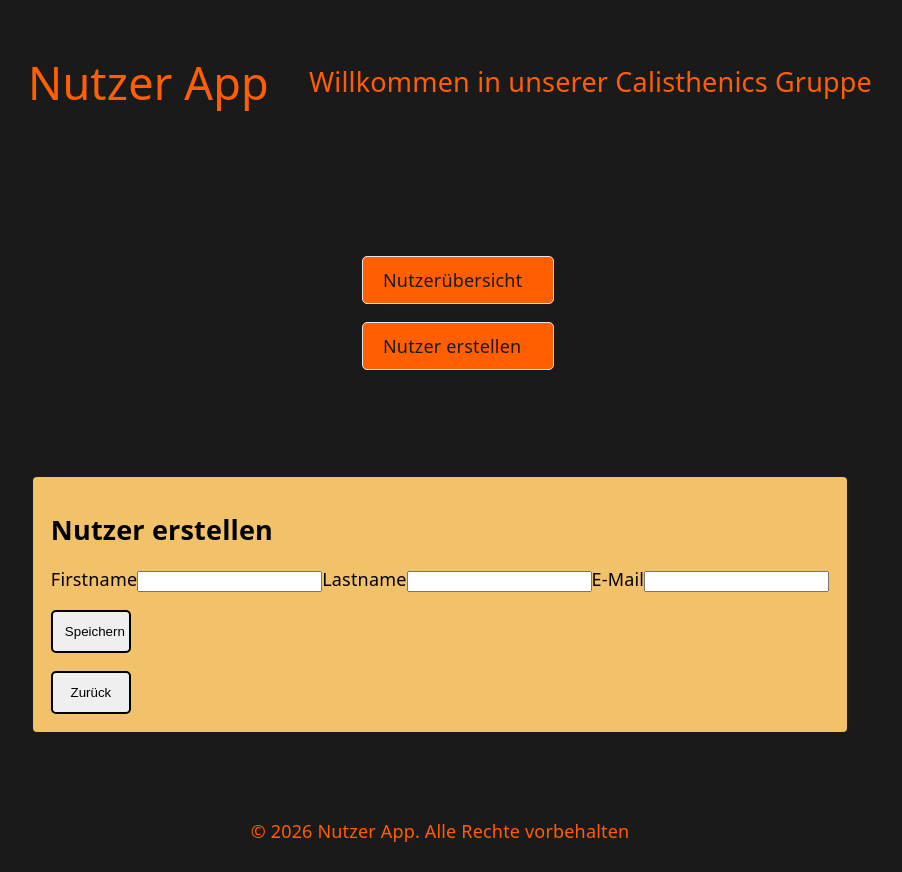
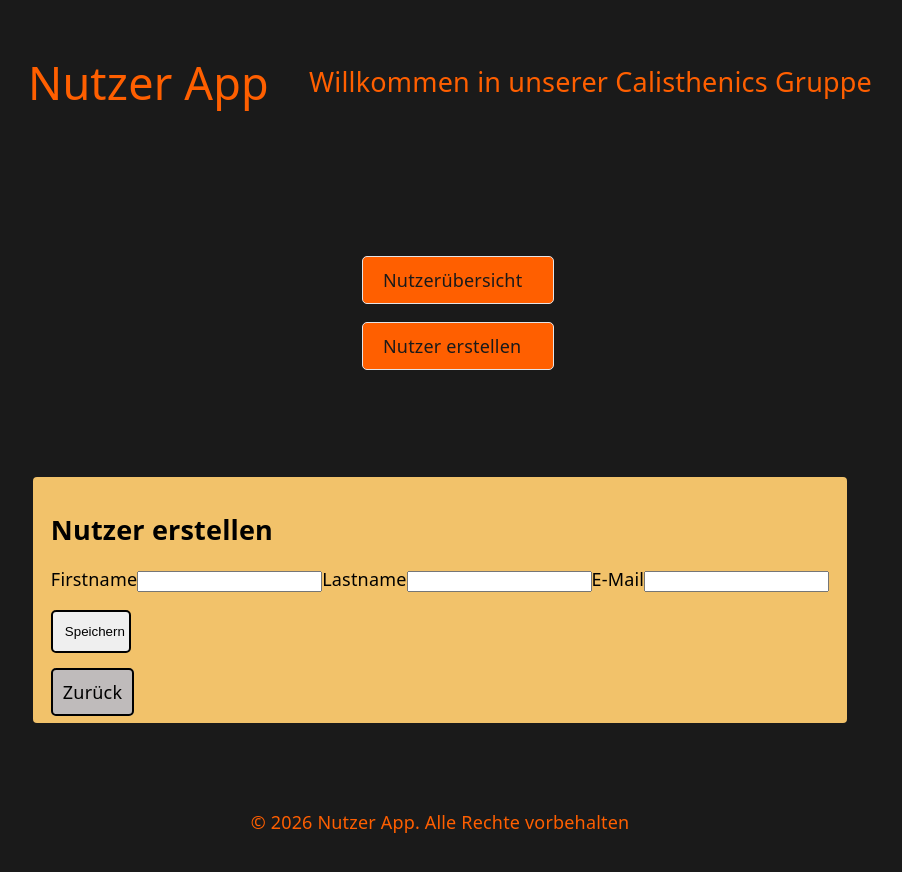
Before and after one commit to devjasmin/nutzer-app, a React (Vite) app: page /create in a window 1280 px wide. Shown: the whole page, without its empty margins (200-1102 px from the left). Built offline with nearby package versions, Linux system fonts and the light colour scheme.

Commit message:
2 Zurück-Buttons eingepflegt und bedienbar gemacht. in CreateUser und UserOverview

```diff
--- a/src/pages/CreateUser.css
+++ b/src/pages/CreateUser.css
@@ -26,11 +26,14 @@
 }
 
 .back-btn {
-  padding: 12px;
+  padding: 10px;
   border:
     2px solid,
     black;
   border-radius: 5px;
   margin-top: 1rem;
   width: 80px;
+  background-color: rgb(191, 187, 187);
+  text-decoration: none;
+  color: black;
 }
--- a/src/pages/CreateUser.tsx
+++ b/src/pages/CreateUser.tsx
@@ -1,3 +1,5 @@
+import { Link } from "react-router-dom";
+
 function CreateUser() {
   return (
     <div className="content-cards">
@@ -17,8 +19,11 @@ function CreateUser() {
           <button className="save-btn" type="submit">
             Speichern
           </button>
-        </form>
-        <button className="back-btn">Zurück</button>
+        </form>{" "}
+        <br />
+        <Link className="back-btn" to="/">
+          Zurück
+        </Link>
       </div>
     </div>
   );
--- a/src/pages/UserOverview.css
+++ b/src/pages/UserOverview.css
@@ -7,11 +7,12 @@
 }
 
 .back-btn {
-  padding: 12px;
+  padding: 10px;
   border:
     2px solid,
     black;
   border-radius: 5px;
   margin-top: 1rem;
   width: 80px;
+  background-color: rgb(191, 187, 187);
 }
--- a/src/pages/UserOverview.tsx
+++ b/src/pages/UserOverview.tsx
@@ -1,3 +1,5 @@
+import { Link } from "react-router-dom";
+
 function UserOverview() {
   return (
     <>
@@ -12,7 +14,9 @@ function UserOverview() {
           <div className="lastName">Baumann</div>
         </div>
       </div>
-      <button className="back-btn">Zurück</button>
+      <Link className="back-btn" to="/">
+        Zurück
+      </Link>
     </>
   );
 }
```
